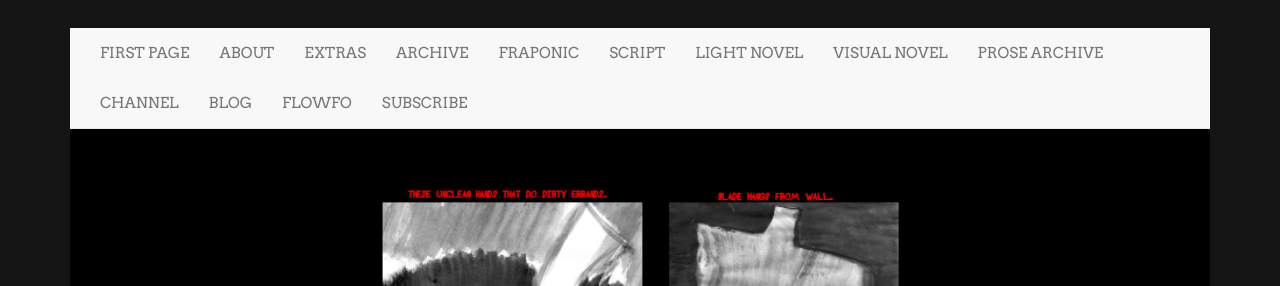
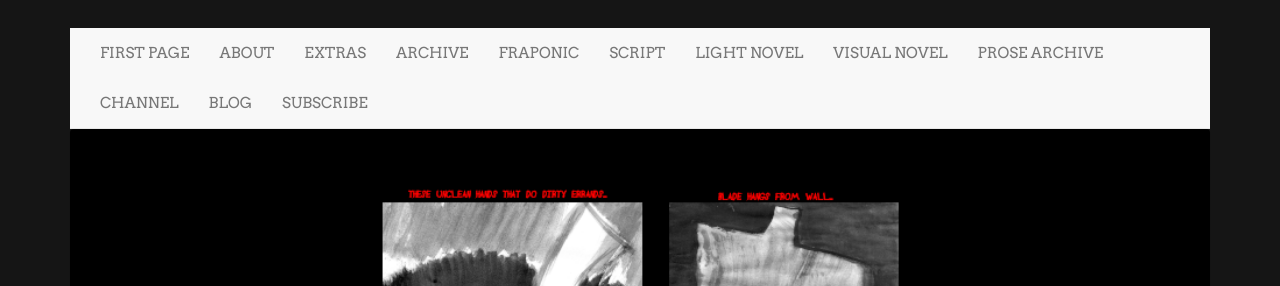
Before and after one commit to LWFlouisa/UploadedFairy, a Jekyll site: the page built from _posts/2021-08-04-page1.md, in a window 1280 px wide. Shown: the part 256-542 px from the top of the page. Built offline with Jekyll 4.4.1, drawn with Linux system fonts in a browser that asks for light colours; nearby versions of some CDN libraries.

Commit message:
Update navigation.html

```diff
--- a/_includes/navigation.html
+++ b/_includes/navigation.html
@@ -23,7 +23,6 @@
                 <li><a href="https://lwflouisa.github.io/WritingArchive/">PROSE ARCHIVE</a></li>
                 <li><a href="https://video.ploud.jp/video-channels/mytalkshow">CHANNEL</a></li>
                 <li><a href="https://lwflouisa.github.io/UFBlog">BLOG</b>
-                <li><a href="https://flowfo.me/profile/SRWeaver#artworks">FLOWFO</a></li>
                 <li><a href={{ site.urk }}feed.xml>SUBSCRIBE</li>
             </ul>
         </div>
```
